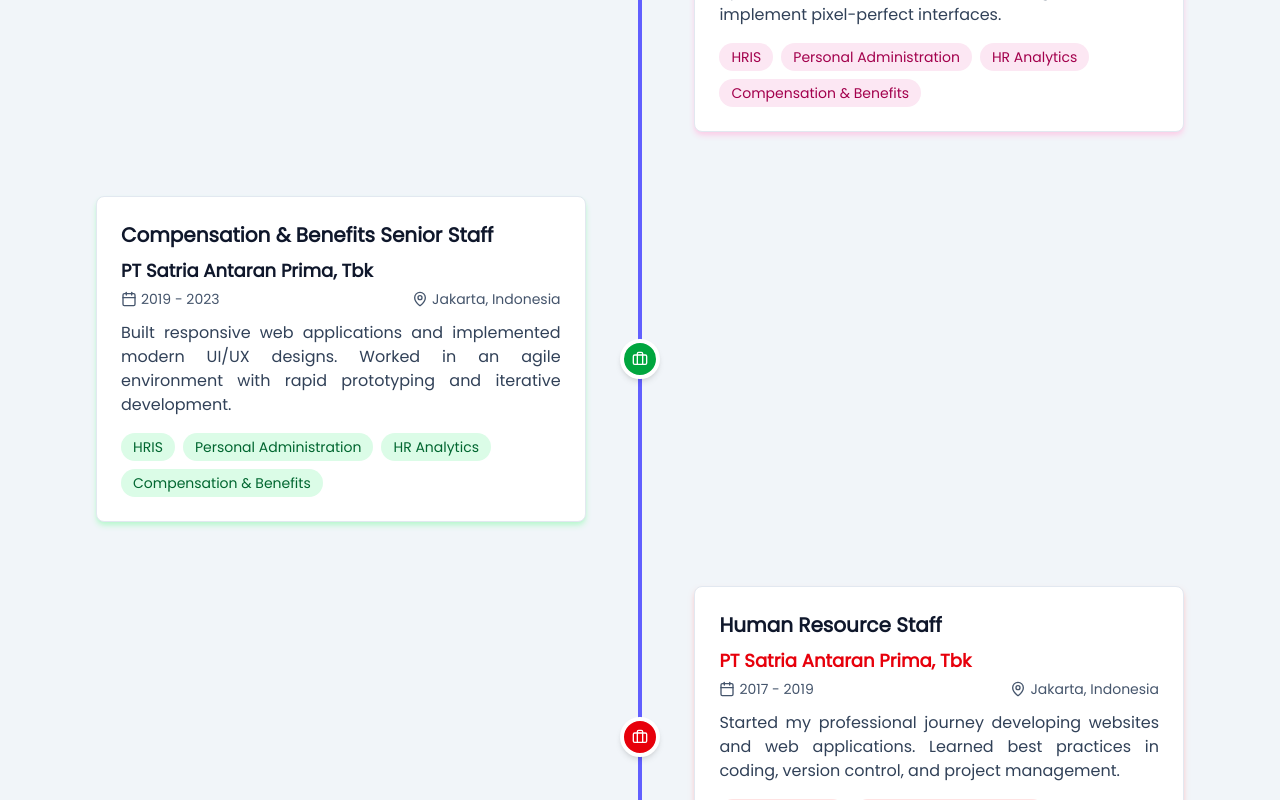
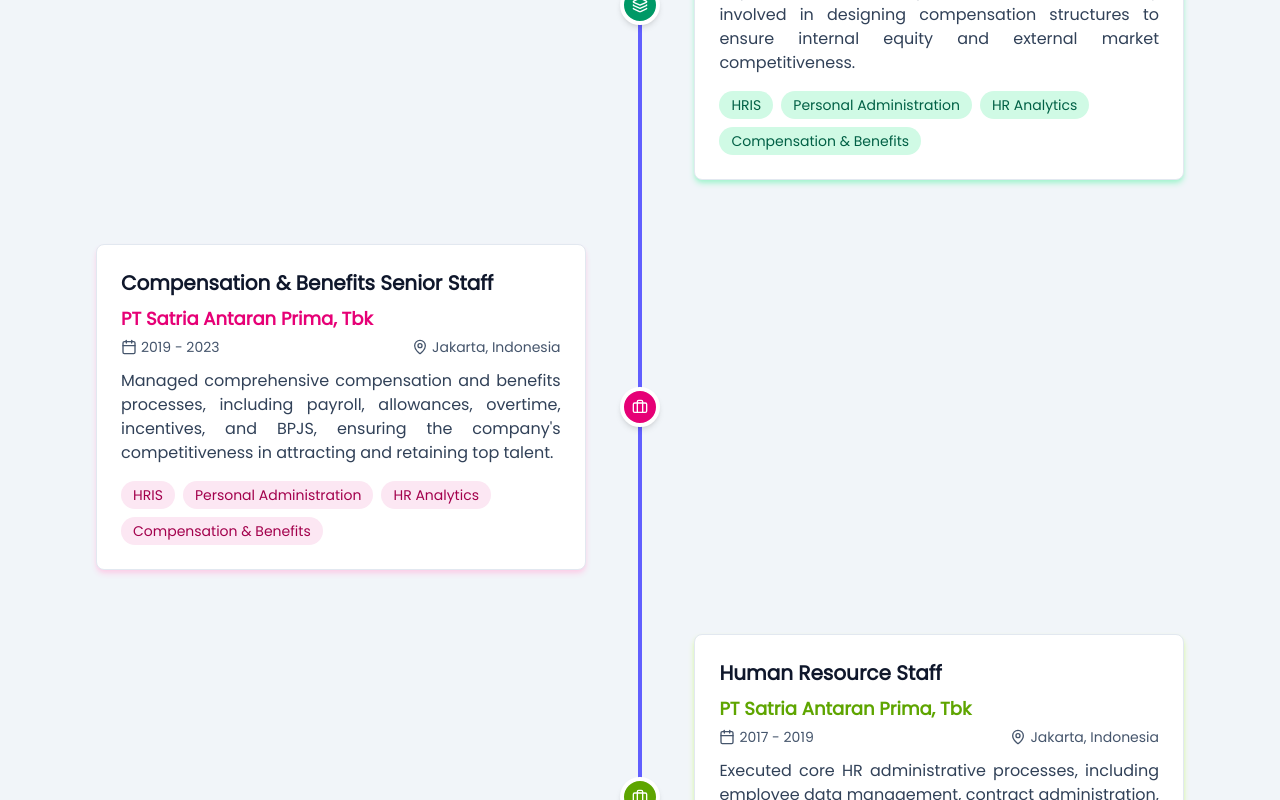
Before and after one commit to faqihfnf/faqih-portofolio, a Next.js app: page /experiences in a window 1280 px wide. Shown: the part 920-1720 px from the top of the page. Built offline with nearby package versions, Linux system fonts and the light colour scheme.

Commit message:
update experience page

```diff
--- a/src/components/sections/experiences/ExperienceClient.tsx
+++ b/src/components/sections/experiences/ExperienceClient.tsx
@@ -5,7 +5,7 @@
 import ExperienceTimeline from "@/components/sections/experiences/ExperienceTimeline";
 import { getExperienceData } from "@/data/experiences"; // Sesuaikan path jika berbeda
 import { useTranslation } from "react-i18next";
-import { Briefcase, Terminal } from "lucide-react"; // Icon untuk tombol
+import { Briefcase, SquareTerminal, Terminal } from "lucide-react"; // Icon untuk tombol
 
 export default function ExperienceClient() {
   const { t } = useTranslation();
@@ -49,7 +49,7 @@
                 activeTab === "tech" ? "bg-white dark:bg-slate-700 text-pink-600 dark:text-pink-400 shadow-sm" : "text-slate-500 dark:text-slate-400 hover:text-slate-700 dark:hover:text-slate-200"
               }`}
             >
-              <Terminal size={18} />
+              <SquareTerminal size={18} />
               Tech Journey
             </button>
           </div>
--- a/src/data/certificates.ts
+++ b/src/data/certificates.ts
@@ -62,7 +62,7 @@
     organization: "ID Camp",
     date: "Mar 2025",
     image: "/certificates/react-intermediate.jpg",
-    link: "/certificates/react-intermediate.pdf",
+    link: "/certificates/react-intermediate.jpg",
   },
   {
     id: 8,
--- a/src/data/colorMappings.ts
+++ b/src/data/colorMappings.ts
@@ -1,28 +1,100 @@
 export const colorClasses: Record<string, string> = {
+  slate: "shadow-slate-200 hover:shadow-slate-300 hover:border-slate-400",
+  gray: "shadow-gray-200 hover:shadow-gray-300 hover:border-gray-400",
+  zinc: "shadow-zinc-200 hover:shadow-zinc-300 hover:border-zinc-400",
+  neutral: "shadow-neutral-200 hover:shadow-neutral-300 hover:border-neutral-400",
+  stone: "shadow-stone-200 hover:shadow-stone-300 hover:border-stone-400",
+  red: "shadow-red-200 hover:shadow-red-300 hover:border-red-400",
+  orange: "shadow-orange-200 hover:shadow-orange-300 hover:border-orange-400",
+  amber: "shadow-amber-200 hover:shadow-amber-300 hover:border-amber-400",
+  yellow: "shadow-yellow-200 hover:shadow-yellow-300 hover:border-yellow-400",
+  lime: "shadow-lime-200 hover:shadow-lime-300 hover:border-lime-400",
+  green: "shadow-green-200 hover:shadow-green-300 hover:border-green-400",
+  emerald: "shadow-emerald-200 hover:shadow-emerald-300 hover:border-emerald-400",
+  teal: "shadow-teal-200 hover:shadow-teal-300 hover:border-teal-400",
+  cyan: "shadow-cyan-200 hover:shadow-cyan-300 hover:border-cyan-400",
+  sky: "shadow-sky-200 hover:shadow-sky-300 hover:border-sky-400",
+  blue: "shadow-blue-200 hover:shadow-blue-300 hover:border-blue-400",
   indigo: "shadow-indigo-200 hover:shadow-indigo-300 hover:border-indigo-400",
+  violet: "shadow-violet-200 hover:shadow-violet-300 hover:border-violet-400",
+  purple: "shadow-purple-200 hover:shadow-purple-300 hover:border-purple-400",
+  fuchsia: "shadow-fuchsia-200 hover:shadow-fuchsia-300 hover:border-fuchsia-400",
   pink: "shadow-pink-200 hover:shadow-pink-300 hover:border-pink-400",
-  green: "shadow-green-200 hover:shadow-green-300 hover:border-green-400",
-  yellow: "shadow-yellow-200 hover:shadow-yellow-300 hover:border-yellow-400",
-  blue: "shadow-blue-200 hover:shadow-blue-300 hover:border-blue-400",
-  red: "shadow-red-200 hover:shadow-red-300 hover:border-red-400",
+  rose: "shadow-rose-200 hover:shadow-rose-300 hover:border-rose-400",
 };
 
 export const iconBgClasses: Record<string, string> = {
+  slate: "bg-slate-600",
+  gray: "bg-gray-600",
+  zinc: "bg-zinc-600",
+  neutral: "bg-neutral-600",
+  stone: "bg-stone-600",
+  red: "bg-red-600",
+  orange: "bg-orange-600",
+  amber: "bg-amber-600",
+  yellow: "bg-yellow-500" /* Mempertahankan nilai 500 milik Anda sebelumnya */,
+  lime: "bg-lime-600",
+  green: "bg-green-600",
+  emerald: "bg-emerald-600",
+  teal: "bg-teal-600",
+  cyan: "bg-cyan-600",
+  sky: "bg-sky-600",
+  blue: "bg-blue-600",
   indigo: "bg-indigo-600",
+  violet: "bg-violet-600",
+  purple: "bg-purple-600",
+  fuchsia: "bg-fuchsia-600",
   pink: "bg-pink-600",
-  green: "bg-green-600",
-  yellow: "bg-yellow-500",
-  blue: "bg-blue-600",
-  red: "bg-red-600",
+  rose: "bg-rose-600",
 };
 
 export const badgeClasses: Record<string, string> = {
-  indigo:
-    "bg-indigo-100 text-indigo-800 dark:bg-indigo-800/50 dark:text-indigo-100",
+  slate: "bg-slate-100 text-slate-800 dark:bg-slate-800/50 dark:text-slate-100",
+  gray: "bg-gray-100 text-gray-800 dark:bg-gray-800/50 dark:text-gray-100",
+  zinc: "bg-zinc-100 text-zinc-800 dark:bg-zinc-800/50 dark:text-zinc-100",
+  neutral: "bg-neutral-100 text-neutral-800 dark:bg-neutral-800/50 dark:text-neutral-100",
+  stone: "bg-stone-100 text-stone-800 dark:bg-stone-800/50 dark:text-stone-100",
+  red: "bg-red-100 text-red-800 dark:bg-red-800/50 dark:text-red-100",
+  orange: "bg-orange-100 text-orange-800 dark:bg-orange-800/50 dark:text-orange-100",
+  amber: "bg-amber-100 text-amber-800 dark:bg-amber-800/50 dark:text-amber-100",
+  yellow: "bg-yellow-100 text-yellow-800 dark:bg-yellow-800/50 dark:text-yellow-100",
+  lime: "bg-lime-100 text-lime-800 dark:bg-lime-800/50 dark:text-lime-100",
+  green: "bg-green-100 text-green-800 dark:bg-green-800/50 dark:text-green-100",
+  emerald: "bg-emerald-100 text-emerald-800 dark:bg-emerald-800/50 dark:text-emerald-100",
+  teal: "bg-teal-100 text-teal-800 dark:bg-teal-800/50 dark:text-teal-100",
+  cyan: "bg-cyan-100 text-cyan-800 dark:bg-cyan-800/50 dark:text-cyan-100",
+  sky: "bg-sky-100 text-sky-800 dark:bg-sky-800/50 dark:text-sky-100",
+  blue: "bg-blue-100 text-blue-800 dark:bg-blue-800/50 dark:text-blue-100",
+  indigo: "bg-indigo-100 text-indigo-800 dark:bg-indigo-800/50 dark:text-indigo-100",
+  violet: "bg-violet-100 text-violet-800 dark:bg-violet-800/50 dark:text-violet-100",
+  purple: "bg-purple-100 text-purple-800 dark:bg-purple-800/50 dark:text-purple-100",
+  fuchsia: "bg-fuchsia-100 text-fuchsia-800 dark:bg-fuchsia-800/50 dark:text-fuchsia-100",
   pink: "bg-pink-100 text-pink-800 dark:bg-pink-800/50 dark:text-pink-100",
-  green: "bg-green-100 text-green-800 dark:bg-green-800/50 dark:text-green-100",
-  yellow:
-    "bg-yellow-100 text-yellow-800 dark:bg-yellow-800/50 dark:text-yellow-100",
-  blue: "bg-blue-100 text-blue-800 dark:bg-blue-800/50 dark:text-blue-100",
-  red: "bg-red-100 text-red-800 dark:bg-red-800/50 dark:text-red-100",
+  rose: "bg-rose-100 text-rose-800 dark:bg-rose-800/50 dark:text-rose-100",
 };
+
+// Opsional: Untuk mengatasi warna teks yang tidak muncul jika Anda butuh
+export const textClasses: Record<string, string> = {
+  slate: "text-slate-600 dark:text-slate-400",
+  gray: "text-gray-600 dark:text-gray-400",
+  zinc: "text-zinc-600 dark:text-zinc-400",
+  neutral: "text-neutral-600 dark:text-neutral-400",
+  stone: "text-stone-600 dark:text-stone-400",
+  red: "text-red-600 dark:text-red-400",
+  orange: "text-orange-600 dark:text-orange-400",
+  amber: "text-amber-600 dark:text-amber-400",
+  yellow: "text-yellow-600 dark:text-yellow-400",
+  lime: "text-lime-600 dark:text-lime-400",
+  green: "text-green-600 dark:text-green-400",
+  emerald: "text-emerald-600 dark:text-emerald-400",
+  teal: "text-teal-600 dark:text-teal-400",
+  cyan: "text-cyan-600 dark:text-cyan-400",
+  sky: "text-sky-600 dark:text-sky-400",
+  blue: "text-blue-600 dark:text-blue-400",
+  indigo: "text-indigo-600 dark:text-indigo-400",
+  violet: "text-violet-600 dark:text-violet-400",
+  purple: "text-purple-600 dark:text-purple-400",
+  fuchsia: "text-fuchsia-600 dark:text-fuchsia-400",
+  pink: "text-pink-600 dark:text-pink-400",
+  rose: "text-rose-600 dark:text-rose-400",
+};
--- a/src/data/experiences.ts
+++ b/src/data/experiences.ts
@@ -1,4 +1,4 @@
-import { Briefcase, Code, Layers, Rocket, Server, Terminal } from "lucide-react";
+import { Braces, Briefcase, Code, GraduationCap, Layers, Rocket, Server, Terminal } from "lucide-react";
 import { TFunction } from "i18next";
 
 export function getExperienceData(t: TFunction) {
@@ -8,7 +8,7 @@
       company: "Papandayan Cargo",
       location: "Jakarta, Indonesia",
       period: "2025 - Present",
-      description: t("experience.description-1"), // Pastikan di id.json/en.json sudah ada
+      description: t("experience.hr.Job-1"),
       icon: Rocket,
       color: "indigo",
       technologies: ["HRIS", "Payroll", "L & D", "Industrial Relation", "Talent Management"],
@@ -18,9 +18,9 @@
       company: "PT Satria Antaran Prima, Tbk",
       location: "Jakarta, Indonesia",
       period: "2023 - 2025",
-      description: t("experience.description-2"),
+      description: t("experience.hr.Job-2"),
       icon: Layers,
-      color: "pink",
+      color: "emerald",
       technologies: ["HRIS", "Personal Administration", "HR Analytics", "Compensation & Benefits"],
     },
     {
@@ -28,9 +28,9 @@
       company: "PT Satria Antaran Prima, Tbk",
       location: "Jakarta, Indonesia",
       period: "2019 - 2023",
-      description: t("experience.description-3"),
+      description: t("experience.hr.Job-3"),
       icon: Briefcase,
-      color: "green",
+      color: "pink",
       technologies: ["HRIS", "Personal Administration", "HR Analytics", "Compensation & Benefits"],
     },
     {
@@ -38,34 +38,73 @@
       company: "PT Satria Antaran Prima, Tbk",
       location: "Jakarta, Indonesia",
       period: "2017 - 2019",
-      description: t("experience.description-4"),
+      description: t("experience.hr.Job-4"),
       icon: Briefcase,
-      color: "red",
+      color: "lime",
       technologies: ["Administration", "Database Management", "Compensation & Benefits"],
     },
   ];
 
   const techExperiences = [
     {
-      title: "Full-Stack Web Developer",
-      company: "Independent / Freelance",
+      title: "Frontend Developer HSI",
+      company: "HSI",
       location: "Jakarta, Indonesia",
-      period: "2024 - Present",
-      description:
-        "Merancang dan mengembangkan aplikasi web modern secara end-to-end. Saat ini sedang berfokus membangun 'karirpapandayanargo', sebuah Applicant Tracking System (ATS) komprehensif, serta mengembangkan sistem berbasis Notion CMS dengan implementasi Redis untuk optimasi performa caching.",
+      period: "2026 - Present",
+      description: t("experience.tech.Job-1"),
+      icon: Terminal,
+      color: "indigo",
+      technologies: ["Next.js", "React", "Prisma", "PostgreSQL", "Redis", "Supabase"],
+    },
+    {
+      title: "Bootcamp Sandbox HSI",
+      company: "HSI",
+      location: "Jakarta, Indonesia",
+      period: "2025",
+      description: t("experience.tech.Job-2"),
       icon: Terminal,
       color: "yellow",
       technologies: ["Next.js", "React", "Prisma", "PostgreSQL", "Redis", "Supabase"],
     },
     {
-      title: "Web Development Enthusiast",
+      title: "Bootcamp AI Enabled Python",
+      company: "Devscale Indonesia",
+      location: "Jakarta, Indonesia",
+      period: "2025",
+      description: t("experience.tech.Job-3"),
+      icon: Terminal,
+      color: "pink",
+      technologies: ["Next.js", "React", "Prisma", "PostgreSQL", "Redis", "Supabase"],
+    },
+    {
+      title: "Bootcamp Full Stack Developer (MERN)",
+      company: "Devscale Indonesia",
+      location: "Jakarta, Indonesia",
+      period: "2025",
+      description: t("experience.tech.Job-4"),
+      icon: Braces,
+      color: "green",
+      technologies: ["MongoDB", "Express.js", "React", "Node.js", "REST API"],
+    },
+    {
+      title: "Kuliah Teknik Informatika",
       company: "Self-Taught & Personal Projects",
       location: "Jakarta, Indonesia",
-      period: "2022 - 2024",
-      description: "Mendalami arsitektur perangkat lunak dan modern JavaScript ecosystem. Membangun berbagai proyek mandiri berfokus pada UI/UX yang interaktif, pengelolaan database relasional, dan integrasi API yang seamless.",
+      period: "2023",
+      description: t("experience.tech.Job-5"),
+      icon: GraduationCap,
+      color: "red",
+      technologies: ["Data Structures", "Algorithms", "Computer Architecture", "Software Engineering"],
+    },
+    {
+      title: "Start of Tech Journey",
+      company: "Self-Taught & Personal Projects",
+      location: "Jakarta, Indonesia",
+      period: "2023",
+      description: t("experience.tech.Job-6"),
       icon: Code,
-      color: "red",
-      technologies: ["JavaScript", "Tailwind CSS", "React", "Node.js", "REST API"],
+      color: "blue",
+      technologies: ["HTML", "CSS", "JavaScript", "PHP"],
     },
   ];
 
--- a/src/translation/en.json
+++ b/src/translation/en.json
@@ -86,13 +86,19 @@
 
   "experience": {
     "title": "My Experience",
-    "description": "My professional journey in HR and web development",
-    "description-1": "Leading the development of scalable web applications using modern technologies. Mentoring junior developers and architecting solutions for complex business requirements.",
-
-    "description-2": "Developed and maintained multiple client projects, focusing on responsive design and performance optimization. Collaborated with design teams to implement pixel-perfect interfaces.",
-
-    "description-3": "Built responsive web applications and implemented modern UI/UX designs. Worked in an agile environment with rapid prototyping and iterative development.",
-
-    "description-4": "Started my professional journey developing websites and web applications. Learned best practices in coding, version control, and project management."
+    "hr": {
+      "Job-1": "Leading the standardization and digitalization of HR processes—from recruitment, onboarding, and performance management to employee development—enhancing overall efficiency and the employee experience.",
+      "Job-2": "Led HR digital transformation through the implementation and optimization of HRIS. Actively involved in designing compensation structures to ensure internal equity and external market competitiveness.",
+      "Job-3": "Managed comprehensive compensation and benefits processes, including payroll, allowances, overtime, incentives, and BPJS, ensuring the company's competitiveness in attracting and retaining top talent.",
+      "Job-4": "Executed core HR administrative processes, including employee data management, contract administration, attendance tracking, and leave management, ensuring smooth and efficient daily HR operations."
+    },
+    "tech": {
+      "Job-1": "Architecting and developing an HRIS system for HSI utilizing Next.js, React, Prisma, PostgreSQL, Redis, and Supabase. Focused on building responsive and functional user interfaces to elevate the user experience in HR data management.",
+      "Job-2": "Participating in an intensive sandbox bootcamp mastering the Next.js framework and its ecosystem. Focused on developing real-world projects to solidify core concepts and best practices in modern web development.",
+      "Job-3": "Completed an intensive bootcamp on building AI-enabled applications using Python. Focused on practical projects that integrate AI models to solve real-world problems, while mastering foundational concepts in AI development.",
+      "Job-4": "Completed an intensive full-stack web development bootcamp mastering the MERN stack (MongoDB, Express.js, React, Node.js). Focused on building hands-on projects to strengthen technical fundamentals and apply best practices.",
+      "Job-5": "Pursuing a degree in Informatics Engineering (Computer Science) to deepen my understanding of fundamental computing concepts, algorithms, data structures, and software engineering principles.",
+      "Job-6": "Started my journey in the tech industry through self-taught learning via various online resources, building a strong programming foundation starting from HTML, CSS, JavaScript, and PHP."
+    }
   }
 }
--- a/src/translation/id.json
+++ b/src/translation/id.json
@@ -85,13 +85,19 @@
   },
   "experience": {
     "title": "Pengalaman Saya",
-    "description": "Perjalanan profesional saya di HR dan pengembangan web",
-    "description-1": "Memimpin pengembangan aplikasi web yang skalabel menggunakan teknologi modern. Membimbing pengembang junior dan merancang solusi untuk kebutuhan bisnis yang kompleks.",
-
-    "description-2": "Mengembangkan dan memelihara berbagai proyek klien, dengan fokus pada desain responsif dan optimisasi performa. Berkolaborasi dengan tim desain untuk mengimplementasikan antarmuka yang presisi.",
-
-    "description-3": "Membangun aplikasi web responsif dan menerapkan desain UI/UX modern. Bekerja dalam lingkungan agile dengan prototyping cepat dan pengembangan iteratif.",
-
-    "description-4": "Memulai perjalanan profesional dalam pengembangan situs dan aplikasi web. Mempelajari praktik terbaik dalam pemrograman, kontrol versi, dan manajemen proyek."
+    "hr": {
+      "Job-1": "Memimpin proses standarisasi dan digitalisasi proses HR mulai dari rekrutmen, onboarding, manajemen kinerja, hingga pengembangan karyawan untuk meningkatkan efisiensi dan pengalaman karyawan.",
+      "Job-2": "Memimpin transformasi digital HR dengan implementasi dan optimalisasi HRIS terlibat dalam merancang skema upah untuk memastikan keadilan internal dan daya saing eksternal perusahaan.",
+      "Job-3": "Mengelola proses compensation & benefit yang meliputi pembayaran gaji, tunjangan, overtime, insentif dan BPJS untuk memastikan daya saing perusahaan dalam menarik dan mempertahankan talenta terbaik.",
+      "Job-4": "Menjalankan proses administrasi HR seperti pengelolaan data karyawan, kontrak, rekap absensi, dan manajemen cuti untuk memastikan operasi HR yang lancar dan efisien."
+    },
+    "tech": {
+      "Job-1": "Membuat dan mengembangkan sistem HRIS untuk HSI menggunakan Next.js, React, Prisma, PostgreSQL, Redis, dan Supabase. Berfokus pada pembuatan antarmuka pengguna yang responsif dan fungsional untuk meningkatkan pengalaman kelola data HR.",
+      "Job-2": "Mengikuti bootcamp sandbox intensif untuk mempelajari framework Next.js dan ekosistemnya. Berfokus pada pengembangan proyek nyata untuk memperkuat pemahaman konsep dan praktik terbaik dalam modern web development.",
+      "Job-3": "Mengikuti bootcamp intensif pembuatan aplikasi berbasis AI menggunakan Python. Berfokus pada integrasi model AI untuk menyelesaikan masalah dunia nyata, serta memahami konsep dasar pengembangan aplikasi AI.",
+      "Job-4": "Mengikuti bootcamp intensif pengembangan aplikasi web full-stack menggunakan teknologi MERN (MongoDB, Express.js, React, Node.js). Berfokus pada proyek nyata untuk memperkuat fondasi teknis dan praktik terbaik.",
+      "Job-5": "Mengambil perkuliahan di bidang Teknik Informatika untuk memperdalam pemahaman tentang konsep-konsep ilmu komputer, algoritma, struktur data, dan rekayasa perangkat lunak.",
+      "Job-6": "Memulai perjalanan di dunia teknologi dengan belajar secara otodidak melalui berbagai sumber online, membangun fondasi pemrograman yang kuat mulai dari HTML, CSS, JavaScript, hingga PHP."
+    }
   }
 }
```
